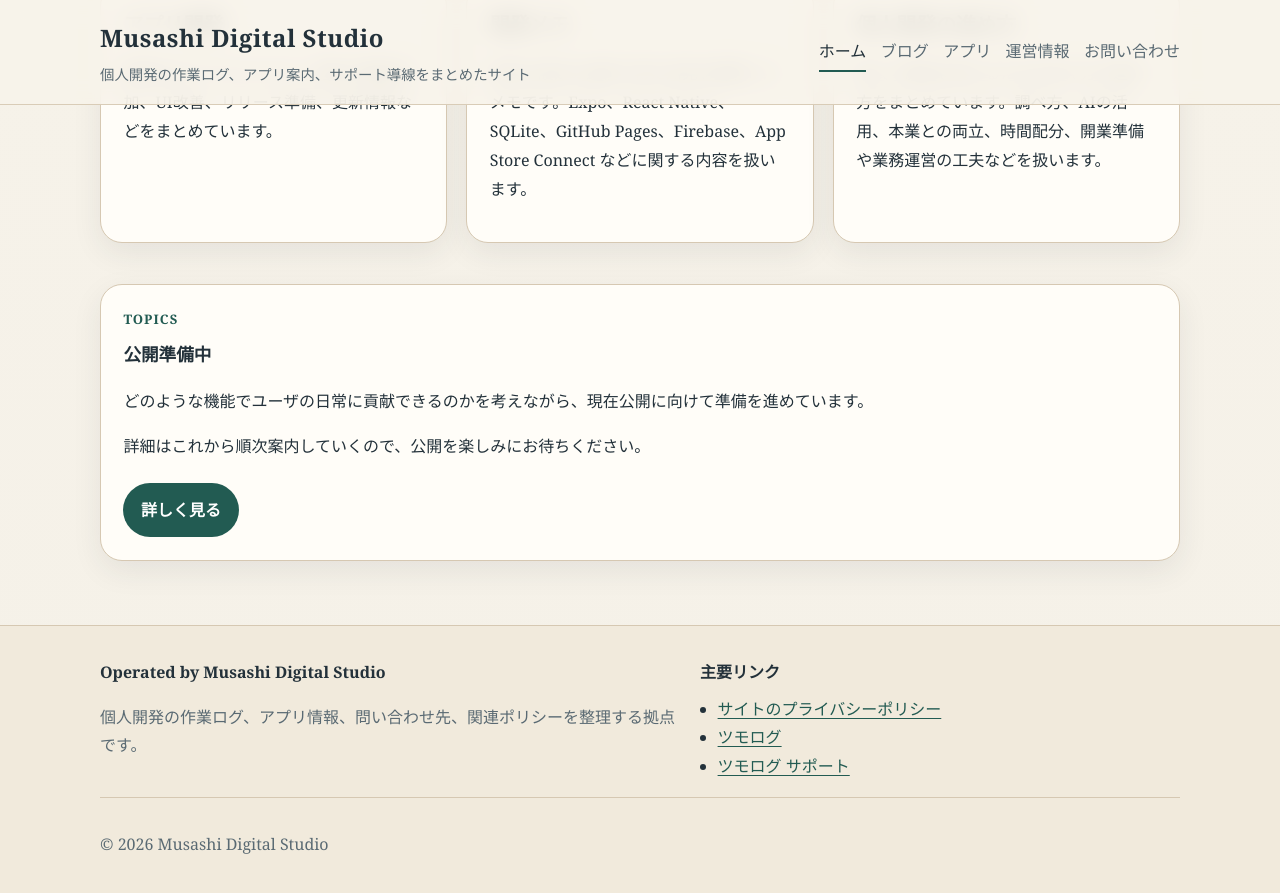
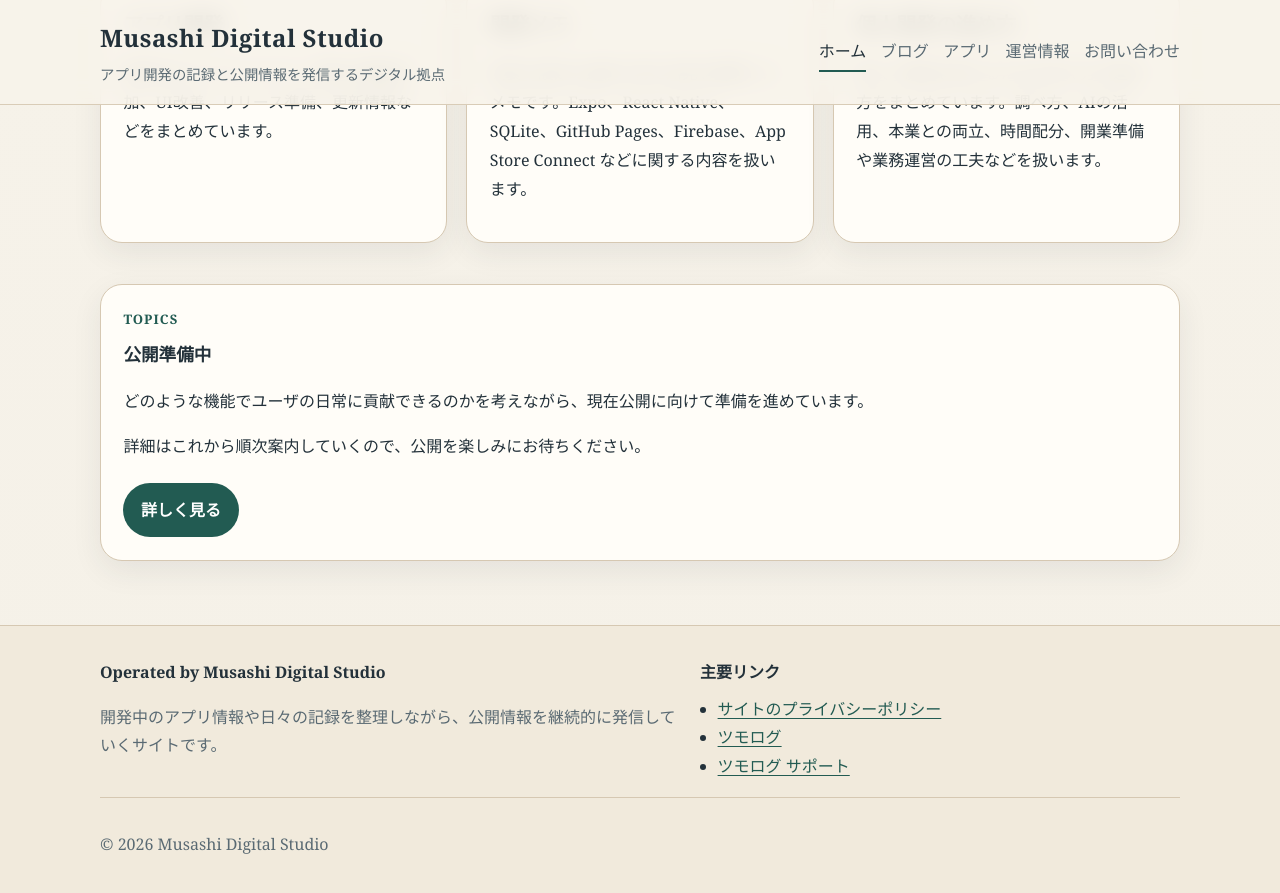
Before and after one commit to yasuhiro-toyoda/yasuhiro-toyoda.github.io, a Jekyll site: the page built from index.html, in a window 1280 px wide and 900 px high, scrolled down 940 px. Shown: the top 893 px of the window. Built offline with Jekyll 4.4.1, drawn with Linux system fonts in a browser that asks for light colours.

Commit message:
Update site header and footer copy

```diff
--- a/_config.yml
+++ b/_config.yml
@@ -7,9 +7,9 @@ url: "https://musashistudio.com"
 lang: ja
 brand:
   short_name: Musashi Studio
-  subtitle: 個人開発の作業ログ、アプリ案内、サポート導線をまとめたサイト
+  subtitle: アプリ開発の記録と公開情報を発信するデジタル拠点
   operator_label: Operated by Musashi Digital Studio
-  footer_description: 個人開発の作業ログ、アプリ情報、問い合わせ先、関連ポリシーを整理する拠点です。
+  footer_description: 開発中のアプリ情報や日々の記録を整理しながら、公開情報を継続的に発信していくサイトです。
 seo:
   locale: ja_JP
   twitter_card: summary
```
